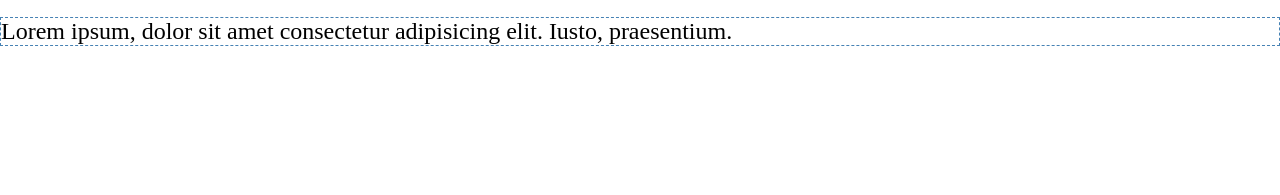
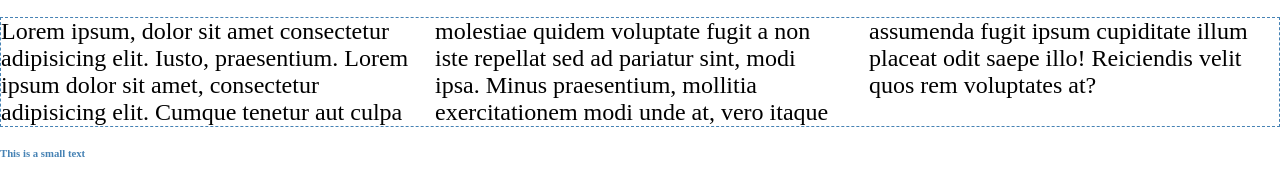
Before and after one commit to sivakumars/FEM-HTML-CSS-Challenges, a website: page Test folder/index.html in a window 1280 px wide. Shown: the part 89-284 px from the top of the page. Drawn offline with Linux system fonts and the light colour scheme.

Commit message:
commiting the changes from subfolder of a repository

```diff
--- a/Test folder/gulpfile.js
+++ b/Test folder/gulpfile.js
@@ -5,7 +5,7 @@ const cleanCss = require('gulp-clean-css');
 // Concat and minify CSS files
 gulp.task('build-css', () => {
   return gulp.src('src/styles/**/*.css')
-  .pipe(concat('styles.css'))
+  .pipe(concat('./styles.css'))
   .pipe(cleanCss())
   .pipe(gulp.dest('dist/css'));
 });
--- a/Test folder/index.html
+++ b/Test folder/index.html
@@ -12,7 +12,9 @@
    <h2> This is a test file and color should be green</h2>
    <h3> This is a test file and color should be coral</h3>
    <p>
-    Lorem ipsum, dolor sit amet consectetur adipisicing elit. Iusto, praesentium.
+    Lorem ipsum, dolor sit amet consectetur adipisicing elit. Iusto, praesentium. Lorem ipsum dolor sit amet, consectetur adipisicing elit. Cumque tenetur aut culpa molestiae quidem voluptate fugit a non iste repellat sed ad pariatur sint, modi ipsa. Minus praesentium, mollitia exercitationem modi unde at, vero itaque assumenda fugit ipsum cupiditate illum placeat odit saepe illo! Reiciendis velit quos rem voluptates at?
    </p>
+
+   <h6> This is a small text</h6>
 </body>
 </html>
--- a/Test folder/src/styles/app.css
+++ b/Test folder/src/styles/app.css
@@ -5,3 +5,11 @@ h1 {
 h2{
   color: green;
 }
+
+h6{
+  color: steelblue;
+}
+
+p{
+  columns: 3;
+}
```
Also changed, not shown: Test folder/dist/css/styles.css.
